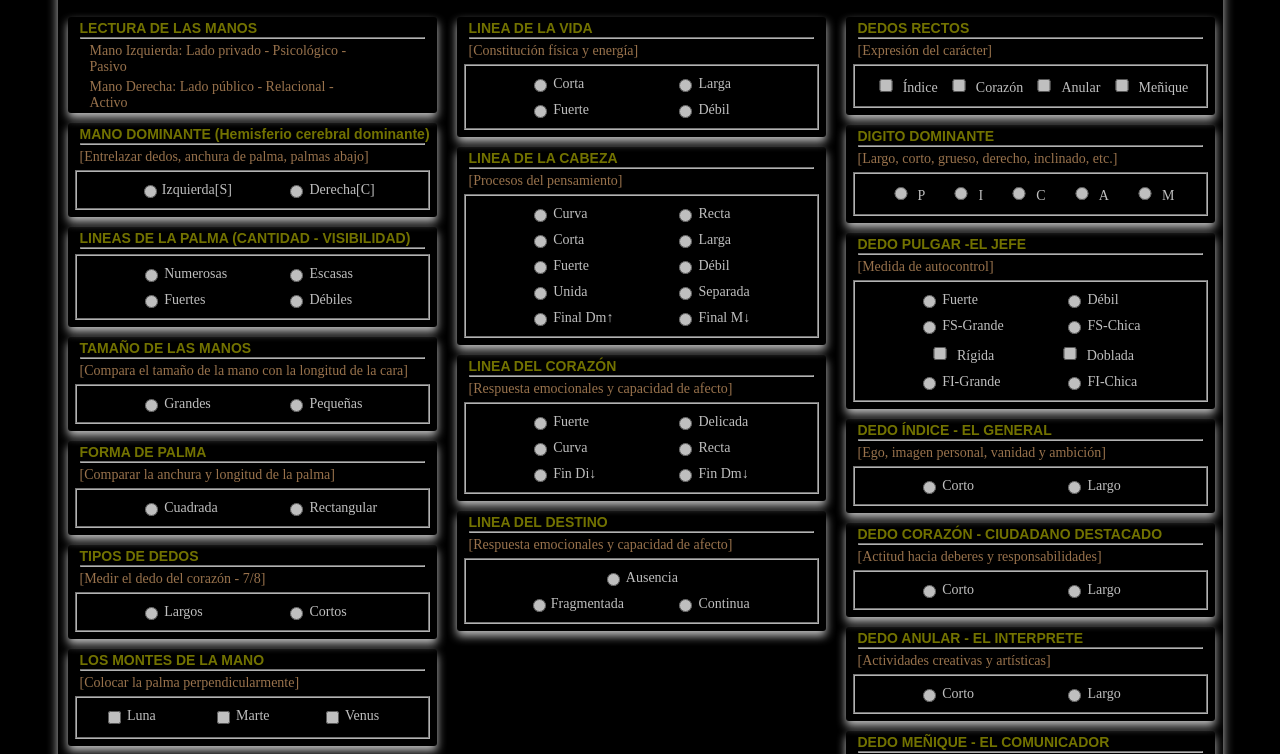
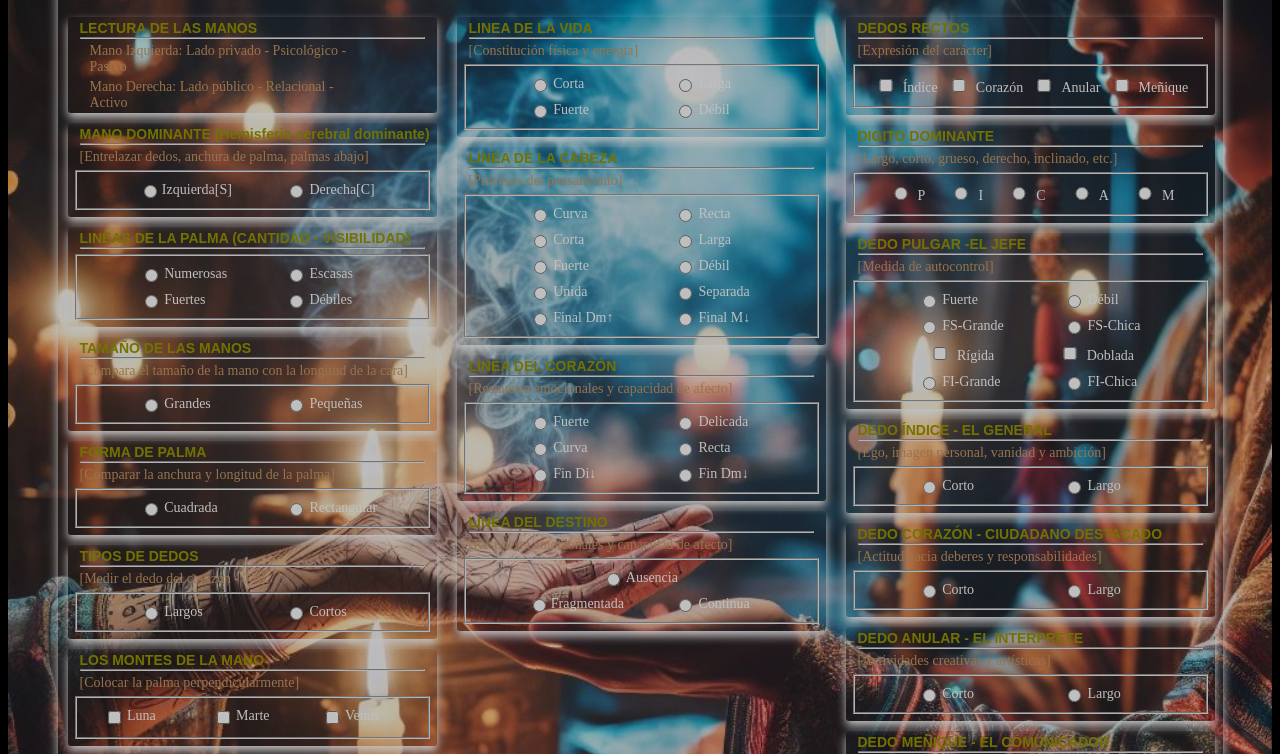
Before and after one commit to Mnemovic/quiromancia, a plain HTML site: page index.html in a window 1280 px wide. Shown: the part 99-853 px from the top of the page. Drawn offline with Linux system fonts and the light colour scheme; some packages are replaced by stand-ins of ours; the site is published under a folder, as on GitHub Pages, so addresses that start at the root find nothing; a script that the page names is missing.

Commit message:
Update styles.css

```diff
--- a/estilos/styles.css
+++ b/estilos/styles.css
@@ -5,7 +5,7 @@ html
 }
 body
 {
-    background-image: url(/quiromancia.jpg);
+    background-image: url(../quiromancia.jpg);
     background-size:contain;
     opacity: .75;
 }
```
